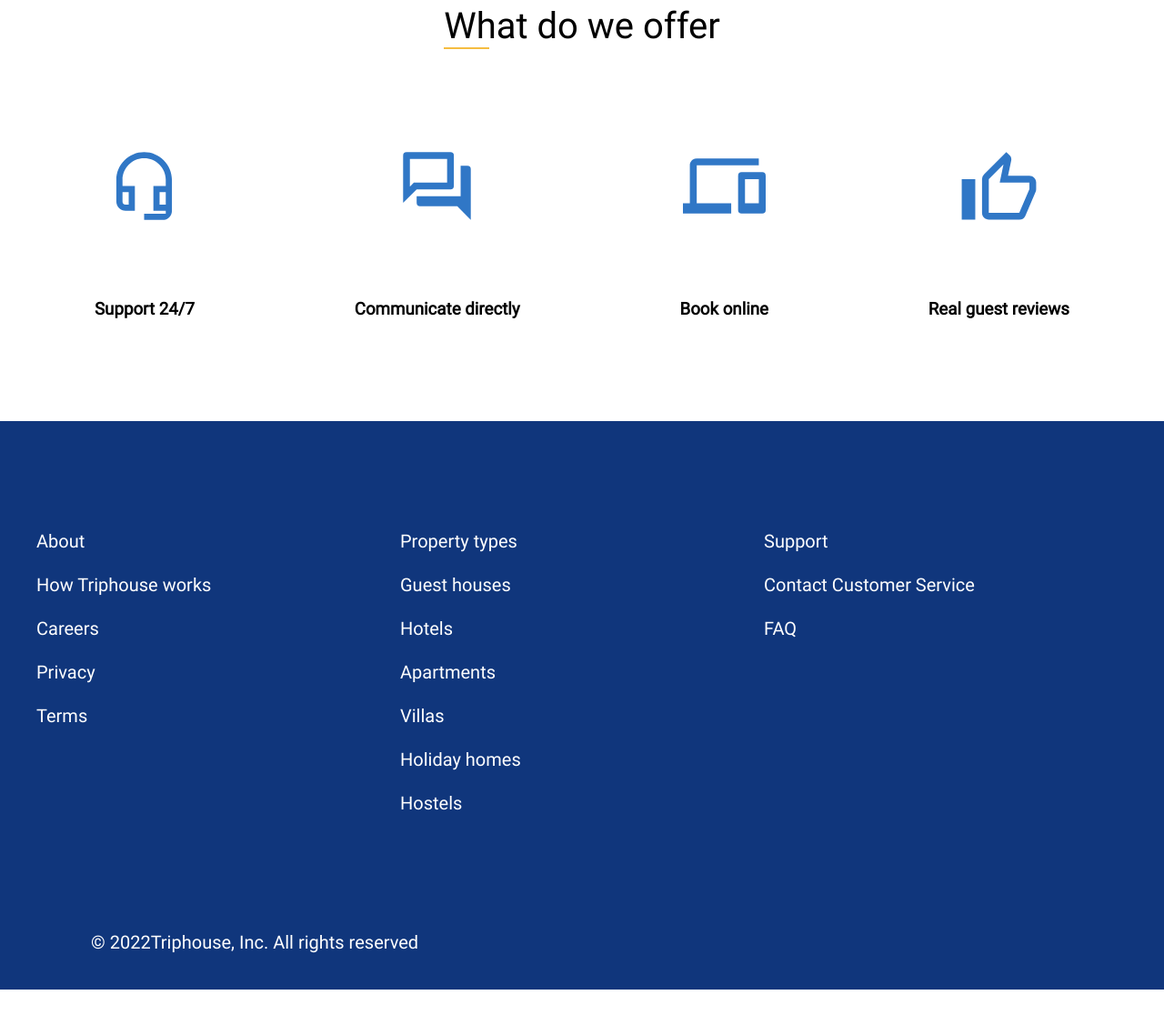
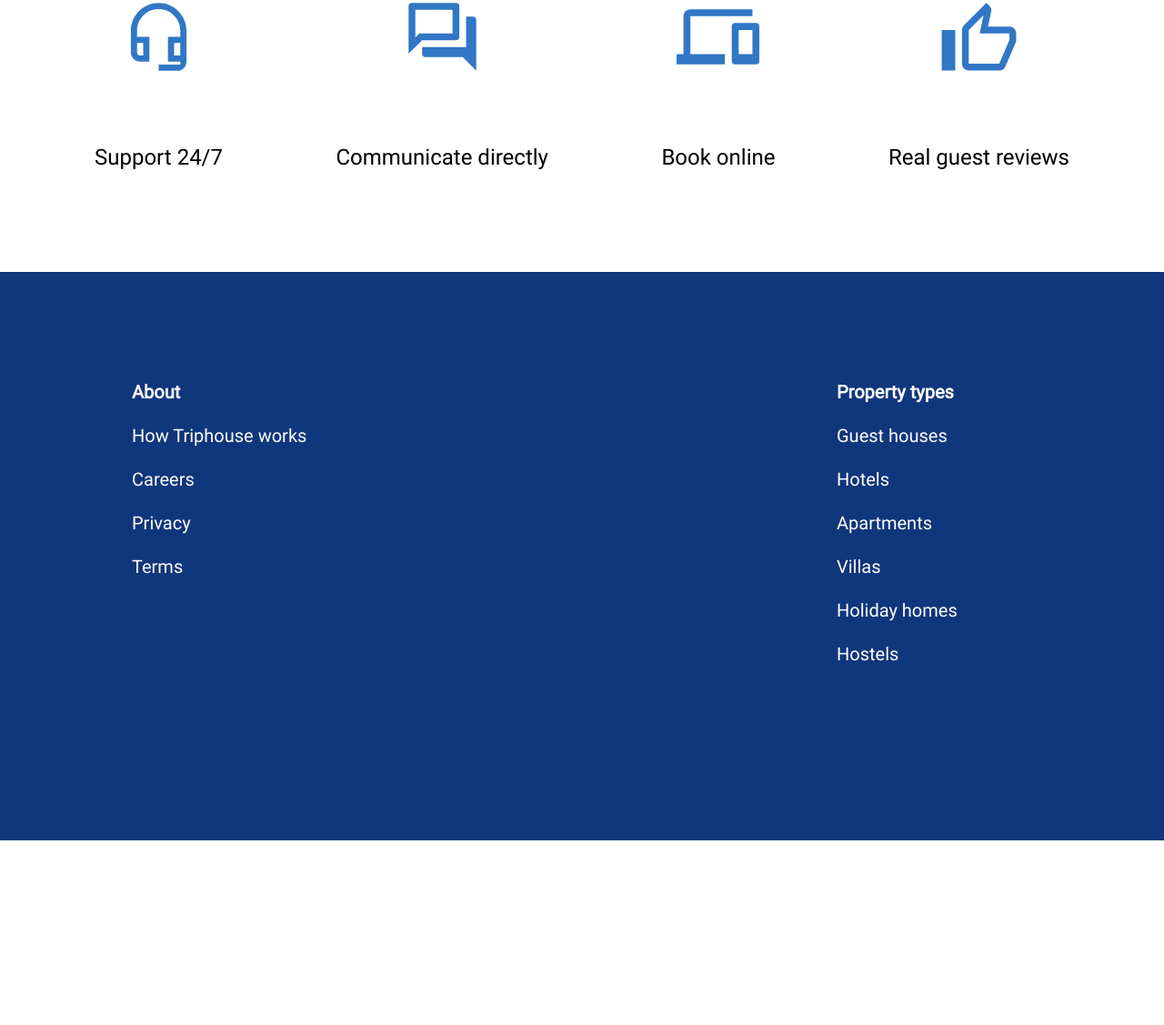
Before and after one commit to AngelinaZhukovich/if-html, a website: page index.html in a window 1280 px wide. Shown: the part 1071-2198 px from the top of the page at 91% size. Before the commit the page ends 2159 px from the top, so only its background shows below. Drawn offline with Linux system fonts and the light colour scheme.

Commit message:
corrected comments

```diff
--- a/index.html
+++ b/index.html
@@ -25,16 +25,16 @@
             <p>Attractions</p>
           </div>
           <div class="personal">
-            <div class="night-img"></div>
-            <div class="account-img"></div>
+            <div class="night-img" alt="night image"></div>
+            <div class="account-img" alt="account image"></div>
           </div>
         </div>
       </div>
       <div class="header-wrapper">
-        <h2 class="header-text">
+        <h1 class="header-text">
           Discover stays <br />
           to live, work or just relax
-        </h2>
+        </h1>
         <div class="header-search-form">
           <form>
             <div class="search-form-label">
@@ -94,32 +94,33 @@
           <svg class="img-advantages _svg">
             <use href="images/icons/icons_svg/sprite.svg#headphones" />
           </svg>
-          <h3>Support 24/7</h3>
+          <p>Support 24/7</p>
         </div>
         <div class="img-advantages _svg _communication">
           <svg class="img-advantages _svg">
             <use href="../images/icons/icons_svg/sprite.svg#communication" />
           </svg>
-          <h3>Communicate directly</h3>
+          <p>Communicate directly</p>
         </div>
         <div class="img-advantages _svg _computer">
           <svg class="img-advantages _svg">
             <use href="images/icons/icons_svg/sprite.svg#computer" />
           </svg>
-          <h3>Book online</h3>
+          <p>Book online</p>
         </div>
         <div class="img-advantages _svg _like">
           <svg class="img-advantages _svg">
             <use href="images/icons/icons_svg/sprite.svg#like" />
           </svg>
-          <h3>Real guest reviews</h3>
+          <p>Real guest reviews</p>
         </div>
       </div>
     </div>
     <div class="footer">
+      <div class="footer-wrapper">
         <div class="list-heading">
           <ul>
-          <li class="big-words">About</li>
+            <li class="big-words"><h4>About</h4></li>
             <li>How Triphouse works</li>
             <li>Careers</li>
             <li>Privacy</li>
@@ -128,7 +129,7 @@
         </div>
         <div class="list-heading">
           <ul>
-          <li class="big-words">Property types</li>
+            <li class="big-words"><h4>Property types</h4></li>
             <li>Guest houses</li>
             <li>Hotels</li>
             <li>Apartments</li>
@@ -139,12 +140,13 @@
         </div>
         <div class="list-heading">
           <ul>
-          <li class="big-words">Support</li>
+            <li class="big-words"><h4>Support</h4></li>
             <li>Contact Customer Service</li>
             <li>FAQ</li>
           </ul>
         </div>
-      <div class="copyright">
+      </div>
+      <div class="support">
         <p>© 2022Triphouse, Inc. All rights reserved</p>
       </div>
     </div>
--- a/styles/style.css
+++ b/styles/style.css
@@ -22,6 +22,21 @@ h2 {
   font-weight: 500;
 }
 
+label {
+  color: #ffffff;
+}
+
+button {
+  height: 64px;
+  text-align: center;
+  background-color: #3077c6;
+  color: #ffffff;
+  width: 192px;
+  border-radius: 8px;
+  border: none;
+  font-size: 24px;
+}
+
 .header-text {
   color: #ffffff;
   font-size: 51px;
@@ -31,9 +46,10 @@ h2 {
 }
 
 .top-section {
-  background: url("/images/top-section-background.png") no-repeat;
+  background-image: url("/images/top-section-background.png");
+  background-repeat: no-repeat;
   background-size: cover;
-  min-height: 100vh;
+  height: 100vh;
   width: 100vw;
 }
 
@@ -63,7 +79,8 @@ h2 {
 }
 
 .color-line {
-  border: 1px solid #f5bd41;
+  border: 2px solid #f5bd41;
+  background-color: #f5bd41;
   width: 50px;
   text-align: center;
 }
@@ -100,14 +117,6 @@ h2 {
   width: 40px;
   height: 40px;
   background-position-x: -235px;
-}
-
-label {
-  color: #ffffff;
-}
-
-form {
-  margin: 0;
 }
 
 .header-search-form {
@@ -155,17 +164,6 @@ form {
   font-size: 18px;
 }
 
-button {
-  height: 64px;
-  text-align: center;
-  background-color: #3077c6;
-  color: #ffffff;
-  width: 192px;
-  border-radius: 8px;
-  border: none;
-  font-size: 24px;
-}
-
 .header-pay-phone {
   display: flex;
   margin: 100px;
@@ -208,6 +206,7 @@ button {
   flex-direction: column;
   align-items: center;
   justify-content: space-between;
+  font-size: 24px;
 }
 
 .img-advantages ._svg {
@@ -216,11 +215,16 @@ button {
 }
 
 .footer {
-  display: flex;
-  flex-wrap: wrap;
   height: 625px;
   background-color: #10367c;
   color: #ffffff;
+  padding-left: 105px;
+}
+
+.footer-wrapper {
+  display: flex;
+  justify-content: space-between;
+  flex-wrap: wrap;
   font-size: 20px;
 }
 
@@ -228,7 +232,3 @@ button {
   width: 400px;
   margin: 120px 0 65px;
 }
-
-.copyright {
-  margin: 0 0 0 100px;
-}
```
Lines whose indentation alone changed are shown as unchanged.
